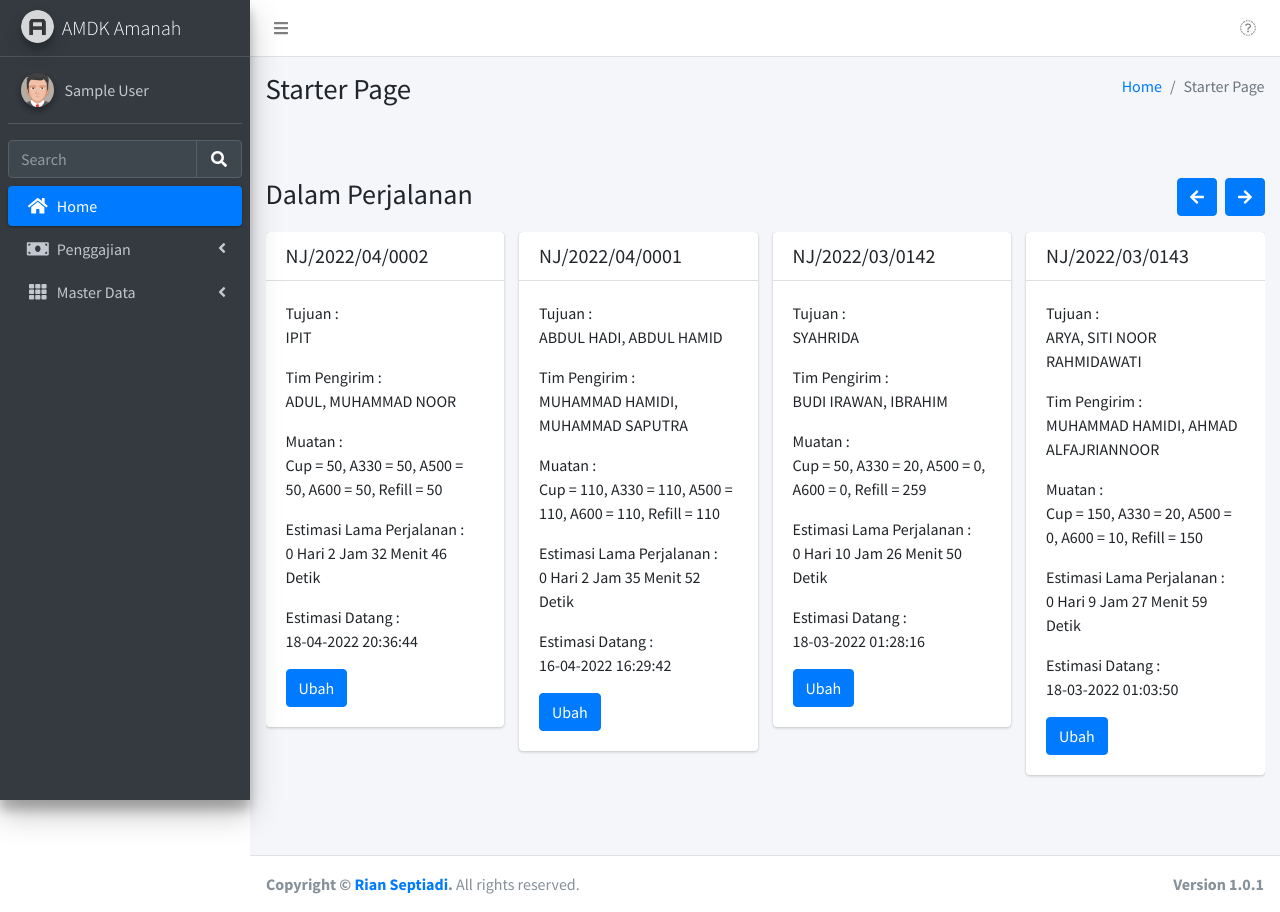
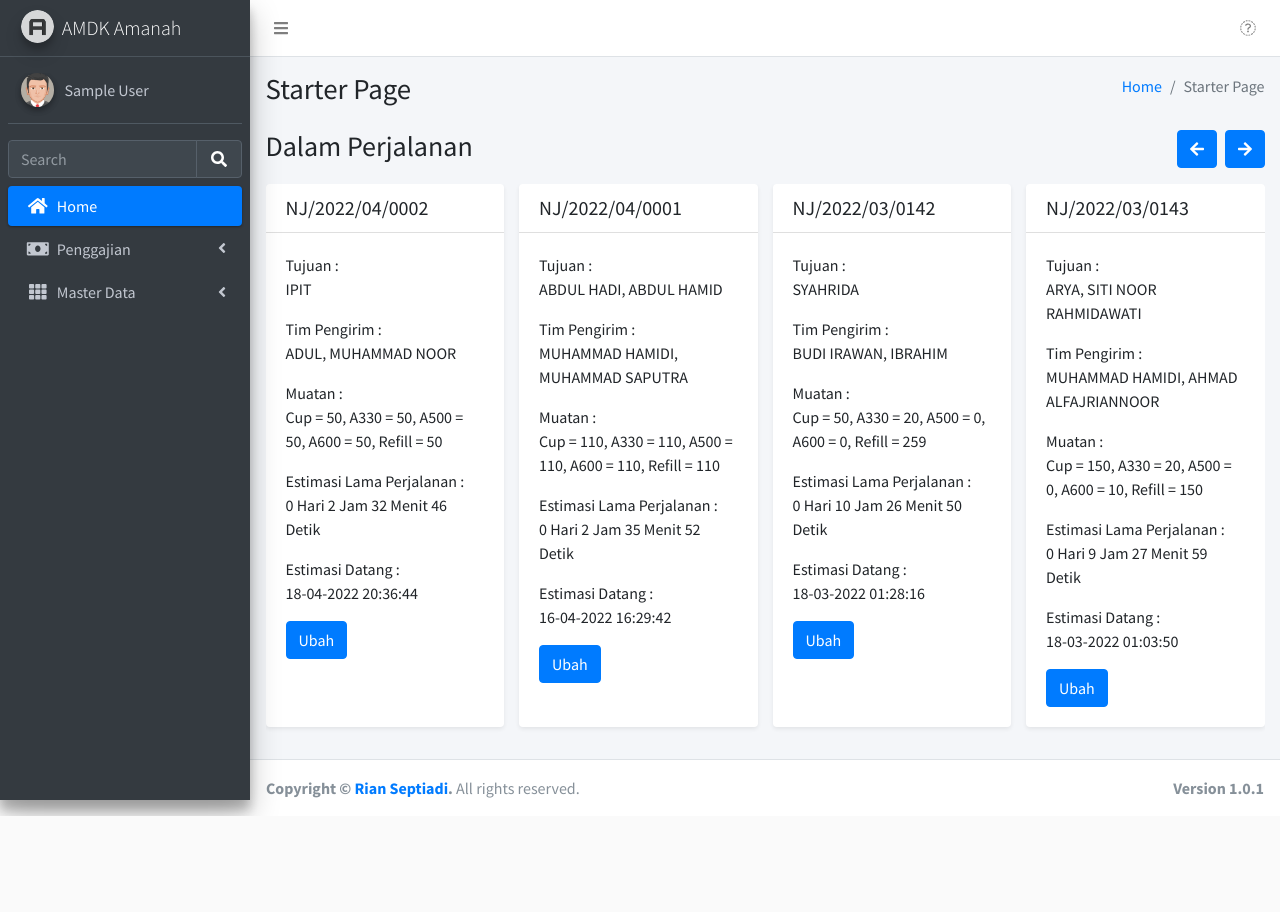
Before and after one commit to mikahikaai/ayominumamanah, a PHP site: page /index.php in a window 1280 px wide. After the commit the page ends 816 px from the top, so only its background shows below. Run offline with PHP 8.4, Linux system fonts and the light colour scheme; the visitor is signed in with stand-in values (Sample User, id 1); data comes from the database, SQL or seed files in the repository; some libraries are stand-ins or nearby versions.

Commit message:
fix minor bugs

```diff
--- a/database/database.php
+++ b/database/database.php
@@ -8,18 +8,22 @@ class Database
     function __construct()
     {
         // 1357
+        $online = array("srv158.niagahoster.com", "u1796449_rianseptiadi", "Rtbcvyfhgnpozx1!", "u1796449_ayominumamanah");
+        $offline = array("localhost", "root", "", "ayominumamanah");
 
-        // offline
-        $this->host = 'localhost';
-        $this->username = 'root';
-        $this->password = '';
-        $this->db_name = 'ayominumamanah';
+        $koneksi = 1; // online
 
-        // online
-        // $this->host = 'srv158.niagahoster.com';
-        // $this->username = 'u1796449_rianseptiadi';
-        // $this->password = 'Rtbcvyfhgnpozx1!';
-        // $this->db_name = 'u1796449_ayominumamanah';
+        if ($koneksi == 1) {
+            $this->host = $online[0];
+            $this->username = $online[1];
+            $this->password = $online[2];
+            $this->db_name = $online[3];
+        } else {
+            $this->host = $offline[0];
+            $this->username = $offline[1];
+            $this->password = $offline[2];
+            $this->db_name = $offline[3];
+        }
     }
 
     public function getConnection()
--- a/index.php
+++ b/index.php
@@ -72,6 +72,7 @@ include_once "partials/scripts.php";
     margin: 10px;
     border: 1px solid red;
   }
+
 </style>
 
 <body class="hold-transition sidebar-mini">
--- a/pages/home.php
+++ b/pages/home.php
@@ -42,12 +42,9 @@ if (isset($_SESSION['hasil_update_pw'])) {
 </div>
 <!-- /.content-header -->
 
-
-
 <!-- Main content -->
 <div class="content">
   <div class="container-fluid">
-    <section class="pt-5 pb-5">
     <div class="row">
       <div class="col-6">
         <h3 class="mb-3">Dalam Perjalanan </h3>
@@ -82,7 +79,7 @@ if (isset($_SESSION['hasil_update_pw'])) {
               $total_600 = $row['a6001'] + $row['a6002'] + $row['a6003'];
               $total_refill = $row['refill1'] + $row['refill2'] + $row['refill3'];
               $estimasi_lama_perjalanan = date_diff(date_create($row['jam_berangkat']), date_create($row['estimasi_jam_datang']))->format('%d Hari %h Jam %i Menit %s Detik');
-                if ($no == 1){
+              if ($no == 1) {
                 echo  "<div class='carousel-item active'>";
                 echo  '<div class="row">';
               } else if ($no % 4 == 1) {
@@ -90,8 +87,8 @@ if (isset($_SESSION['hasil_update_pw'])) {
                 echo  '<div class="row">';
               }
             ?>
-                <div class="col-md-3 mb-3">
-                  <div class="card">
+              <div class="col-md-3 mb-3 d-flex align-item-stretch">
+                <div class="card shadow-sm">
                   <h5 class="card-header"><?= $row['no_perjalanan']; ?></h5>
                   <div class="card-body">
                     <p class="card-text">Tujuan :<br> <?= implode(", ", array_filter(array($row['distro1'], $row['distro2'], $row['distro3']))); ?></p>
@@ -99,7 +96,7 @@ if (isset($_SESSION['hasil_update_pw'])) {
                     <p class="card-text">Muatan :<br>Cup = <?= $total_cup; ?>, A330 = <?= $total_330 ?>, A500 = <?= $total_500 ?>, A600 = <?= $total_600 ?>, Refill = <?= $total_refill ?> </p>
                     <p class="card-text">Estimasi Lama Perjalanan : <br> <?= $estimasi_lama_perjalanan; ?></p>
                     <p class="card-text">Estimasi Datang :<br> <?= date('d-m-Y H:i:s', strtotime($row['estimasi_jam_datang'])); ?> </p>
-                      <a href="?page=distribusiupdate&id=<?= $row['id']; ?>" class="btn btn-primary">Ubah</a>
+                    <a href="?page=distribusiupdate&id=<?= $row['id']; ?>" class="btn btn-primary mt-auto">Ubah</a>
                   </div>
                 </div>
               </div>
@@ -115,7 +112,6 @@ if (isset($_SESSION['hasil_update_pw'])) {
         </div>
       </div>
     </div>
-    </section>
     <!-- /.row -->
   </div><!-- /.container-fluid -->
 </div>
--- a/partials/footer.php
+++ b/partials/footer.php
@@ -1,7 +1,7 @@
  <!-- Main Footer -->
  <footer class="main-footer">
     <!-- To the right -->
-    <div class="float-right d-none d-sm-block">
+    <div class="float-right d-none d-sm-block ">
       <strong>Version 1.0.1</strong>
     </div>
     <!-- Default to the left -->
```
Lines whose indentation alone changed are shown as unchanged.
